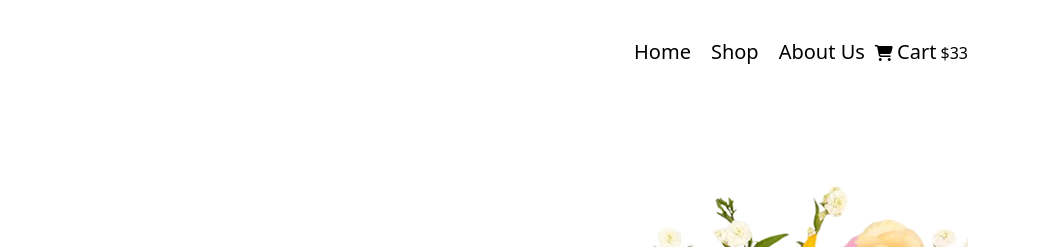
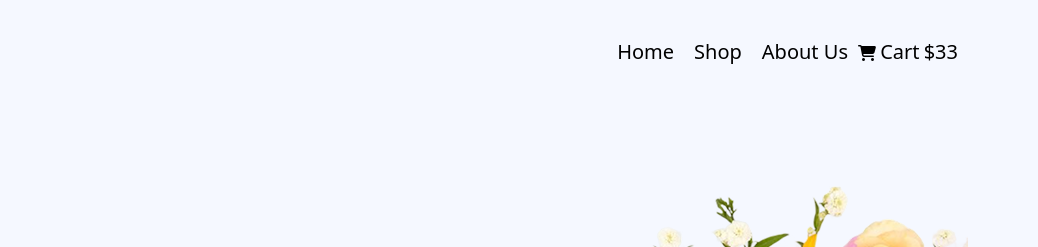
Before and after one commit to mostafachowdhury/flower_shop, a plain HTML site: page index.html in a window 1280 px wide. Shown: the top 247 px of the page, 242-1280 px from the left. Drawn offline with nearby package versions, Linux system fonts and the light colour scheme.

Commit message:
footer_section

```diff
--- a/index.html
+++ b/index.html
@@ -3,7 +3,7 @@
 <head>
     <meta charset="UTF-8">
     <meta name="viewport" content="width=device-width, initial-scale=1.0">
-    <title>Floewer Shop</title>
+    <title>Floewer_Shop</title>
     <link rel="stylesheet" href="style.css"/>
       <script src="https://cdn.jsdelivr.net/npm/@tailwindcss/browser@4"></script>
       <script src="https://kit.fontawesome.com/98b7707db6.js" crossorigin="anonymous"></script>
@@ -24,7 +24,7 @@
                  <li><a>shop</a></li>
                  <li><a>About Us</a></li>
               </div>
-            <div>
+            <div class="cart_contain">
 
                    <i class="fa-solid fa-cart-shopping"></i>
                     <a class="cart">Cart</a>
--- a/style.css
+++ b/style.css
@@ -6,7 +6,7 @@
 }
 
 body{
-    background-color:;
+    background-color:#f5f8ff;
 
 
 
@@ -48,8 +48,14 @@ nav ul li a{
 .cart{
     font-size: 20px;
 }
-.cart span{
-    font-size: 18px;
+
+.cart_contain{
+margin-right: 10px;
+}
+
+.cart_contain span{
+
+font-size: 20px;
 }
 .banner{
     display: flex;
```
